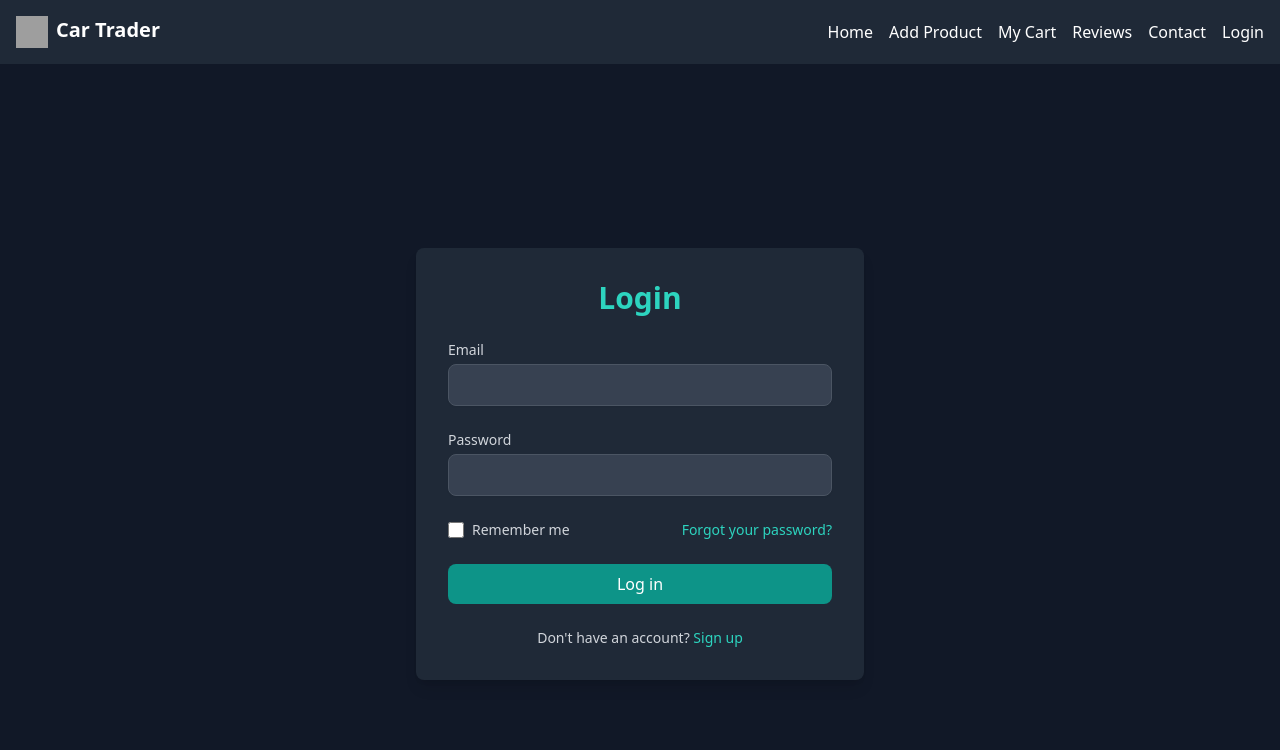
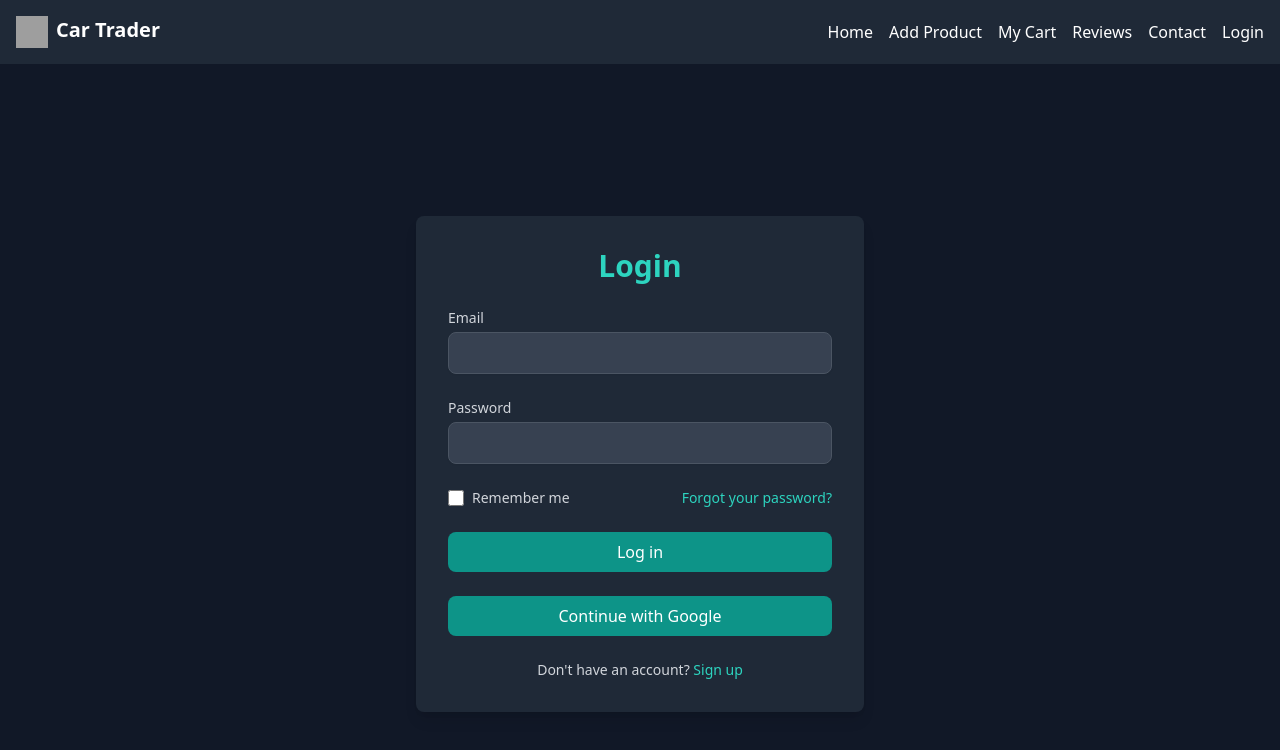
Before and after one commit to sowmik-sec/car-trader-client, a React (Vite) app: page /login in a window 1280 px wide. Shown: the top 750 px of the page. Built offline with nearby package versions, Linux system fonts and the light colour scheme; no server answers; grey boxes are pictures that could not be loaded.

Commit message:
add google sign in method

```diff
--- a/src/components/auth/Login.jsx
+++ b/src/components/auth/Login.jsx
@@ -8,7 +8,7 @@ const Login = () => {
   const [password, setPassword] = useState("");
   const [error, setError] = useState("");
 
-  const { loginUser } = useContext(AuthContext);
+  const { loginUser, googleSignIn } = useContext(AuthContext);
   const location = useLocation();
   const navigate = useNavigate();
 
@@ -19,6 +19,16 @@ const Login = () => {
       .then((result) => {
         console.log(result.user);
         navigate(location?.state ? location.state : "/");
+      })
+      .catch((err) => {
+        setError(err.message);
+      });
+  };
+
+  const handleGoogleSignIn = () => {
+    googleSignIn()
+      .then((result) => {
+        console.log(result.user);
       })
       .catch((err) => {
         setError(err.message);
@@ -98,6 +108,12 @@ const Login = () => {
           </button>
         </form>
         {error && <p className="text-red-400 text-center">{error}</p>}
+        <button
+          onClick={handleGoogleSignIn}
+          className="w-full px-4 py-2 text-white bg-teal-600 rounded-lg hover:bg-teal-700 focus:outline-none focus:ring-2 focus:ring-teal-500 focus:ring-offset-2"
+        >
+          Continue with Google
+        </button>
         <p className="text-sm text-center text-gray-300">
           Don't have an account?{" "}
           <Link
--- a/src/components/providers/AuthProvider.jsx
+++ b/src/components/providers/AuthProvider.jsx
@@ -1,8 +1,10 @@
 /* eslint-disable react/prop-types */
 import {
   createUserWithEmailAndPassword,
+  GoogleAuthProvider,
   onAuthStateChanged,
   signInWithEmailAndPassword,
+  signInWithPopup,
   signOut,
 } from "firebase/auth";
 import { createContext, useEffect, useState } from "react";
@@ -13,6 +15,7 @@ export const AuthContext = createContext(null);
 function AuthProvider({ children }) {
   const [user, setUser] = useState("Sowmik");
   const [loading, setLoading] = useState(true);
+  const googleProvider = new GoogleAuthProvider();
   const signUpUser = (email, password) => {
     setLoading(true);
     return createUserWithEmailAndPassword(auth, email, password);
@@ -20,6 +23,10 @@ function AuthProvider({ children }) {
   const loginUser = (email, password) => {
     setLoading(true);
     return signInWithEmailAndPassword(auth, email, password);
+  };
+  const googleSignIn = () => {
+    setLoading(true);
+    return signInWithPopup(auth, googleProvider);
   };
   const logOut = () => {
     setLoading(true);
@@ -34,7 +41,14 @@ function AuthProvider({ children }) {
       unSubscriber();
     };
   }, []);
-  const authInfo = { user, signUpUser, loading, loginUser, logOut };
+  const authInfo = {
+    user,
+    signUpUser,
+    loading,
+    loginUser,
+    googleSignIn,
+    logOut,
+  };
   return (
     <AuthContext.Provider value={authInfo}>{children}</AuthContext.Provider>
   );
```
